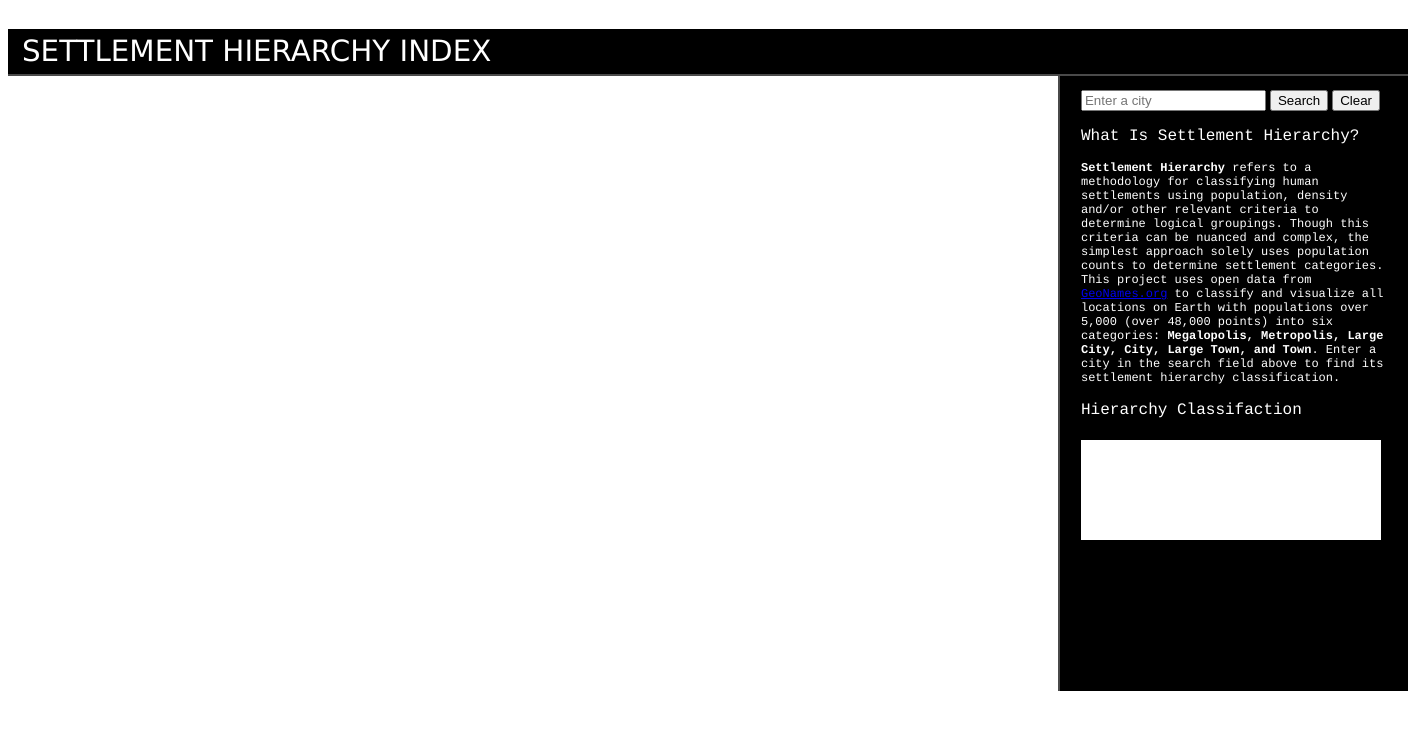
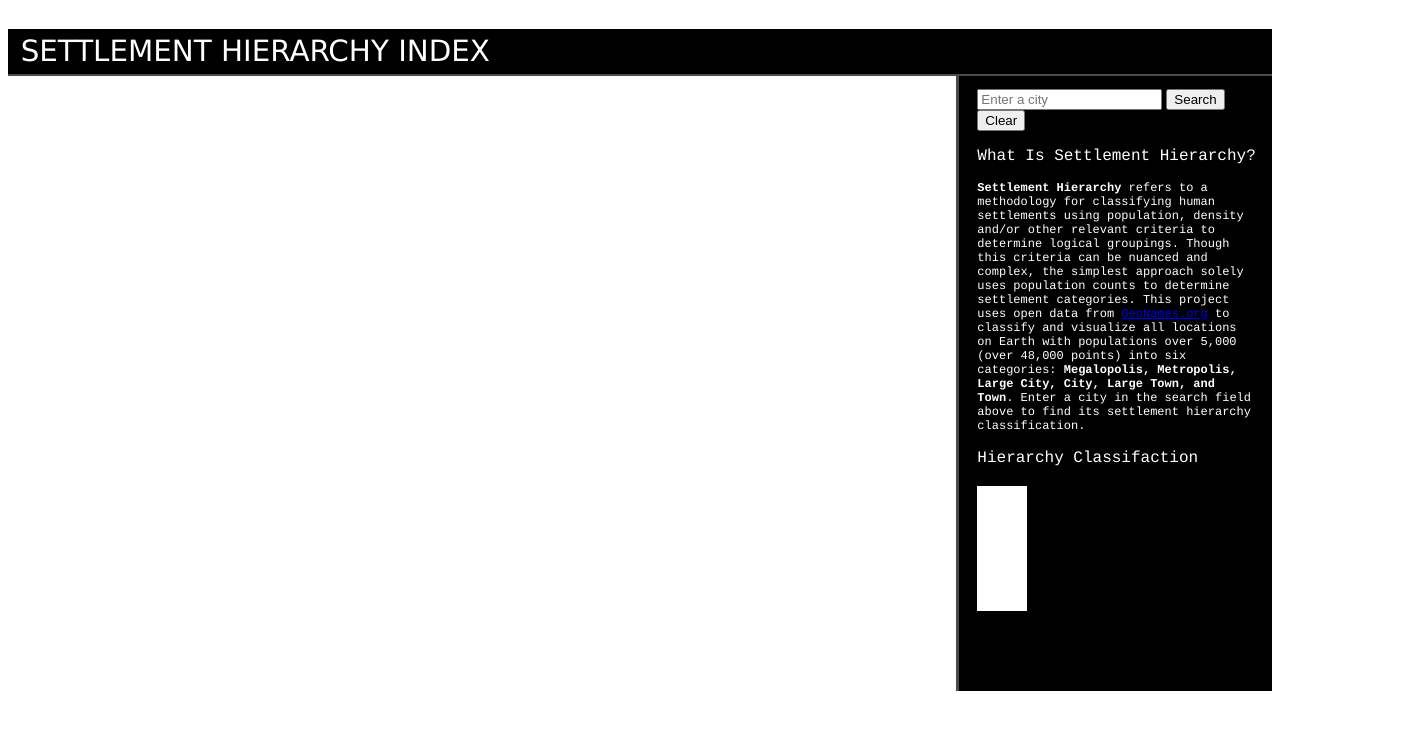
Before and after one commit to okaisha/settlements-index, a plain HTML site: page index.html in a window 1280 px wide. Shown: the whole page, 1408 px wide, since content can reach past the window. Drawn offline with nearby package versions, Linux system fonts and the light colour scheme; no server answers.

Commit message:
Resized divs to window

```diff
--- a/css/style.css
+++ b/css/style.css
@@ -4,7 +4,7 @@
 
 #container-1 {
 	height: 660px;
-    width: 1400px;
+    width: auto;
     margin: auto;
 }
 
@@ -15,13 +15,13 @@
 #header {
 	height: 45px;
 	line-height: 45px;
-    width: 1400px;
+    width: auto;
     background-color: #000000 /*#4A4A4A;*/
 }
 
 #lineid-1 {
 	height: 2px;
-    width: 1400px;
+    width: auto;
     background-color: #4A4A4A;
 }
 
@@ -38,9 +38,9 @@
  -------------------*/
 
 #mapid {
-	margin: 0 auto;
+	margin: auto;
 	height: 615px;
-	width: 75%;
+	width: 75%; /*75%*/
 	float: left;
 }
 
@@ -50,7 +50,7 @@
 
 #lineid-2 {
 	height: 615px;
-    width: 0.15%;
+    width: 0.2%;
     margin: auto;
     float: left;
     background-color: #4A4A4A;
@@ -91,7 +91,7 @@
 
 #map-container {
 	height: 615px;
-    width: 24.85%;
+    width: 24.8%;
     margin: auto;
     float: right;
     background-color: #000000; /*#EEEEEE;*/
@@ -137,8 +137,8 @@
 #chartid {
 	margin-top: 6%;
 	margin-left: 6%;
-	height: 100px;
-	width: 300px;
+	height: 125px;
+	width: 50px;
 	background-color: white;
 }
 
```
